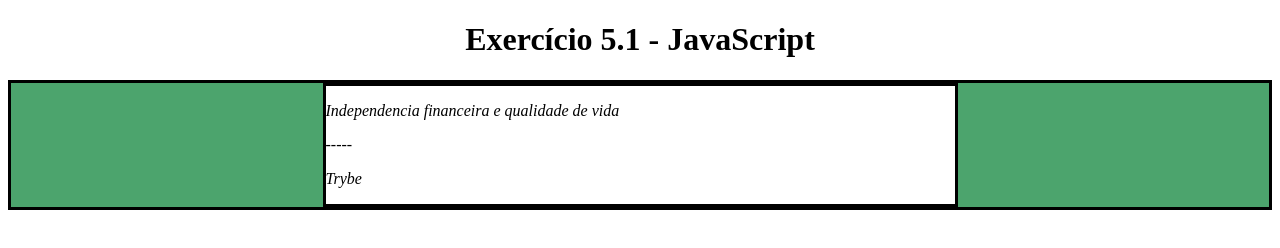
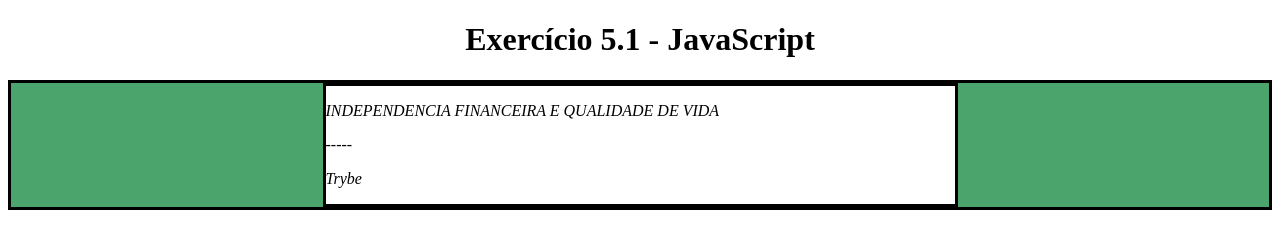
Before and after one commit to LucasMLara/Trybe_Exercises, a plain HTML site: page exercises/5.1/Exercicios de Fixaçao/index.html in a window 1280 px wide. Drawn offline with Linux system fonts and the light colour scheme.

Commit message:
criterio 5 exercicio fixacao

```diff
--- a/exercises/5.1/Exercicios de Fixaçao/index.html
+++ b/exercises/5.1/Exercicios de Fixaçao/index.html
@@ -61,9 +61,15 @@
       }
       headCorrect('h1', 0, 'Exercício 5.1 - JavaScript')
 
+      function upperText (upperText, upperPosition, upperValue) {
+        let paragraph = document.getElementsByTagName(upperText);
+
+          paragraph[0].innerText = paragraph[0].innerText.toUpperCase();
+      }
+      upperText('p', 0,);
+
         /*
-        Crie uma função que corrija o texto da tag <h1>.
-          Crie uma função que modifique todo o texto da tag <p> para maiúsculo.
+
               Crie uma função que exiba o conteúdo de todas as tags <p> no console.
                 Aqui você vai modificar os elementos já existentes utilizando apenas as funções:
                 - document.getElementById()
```
